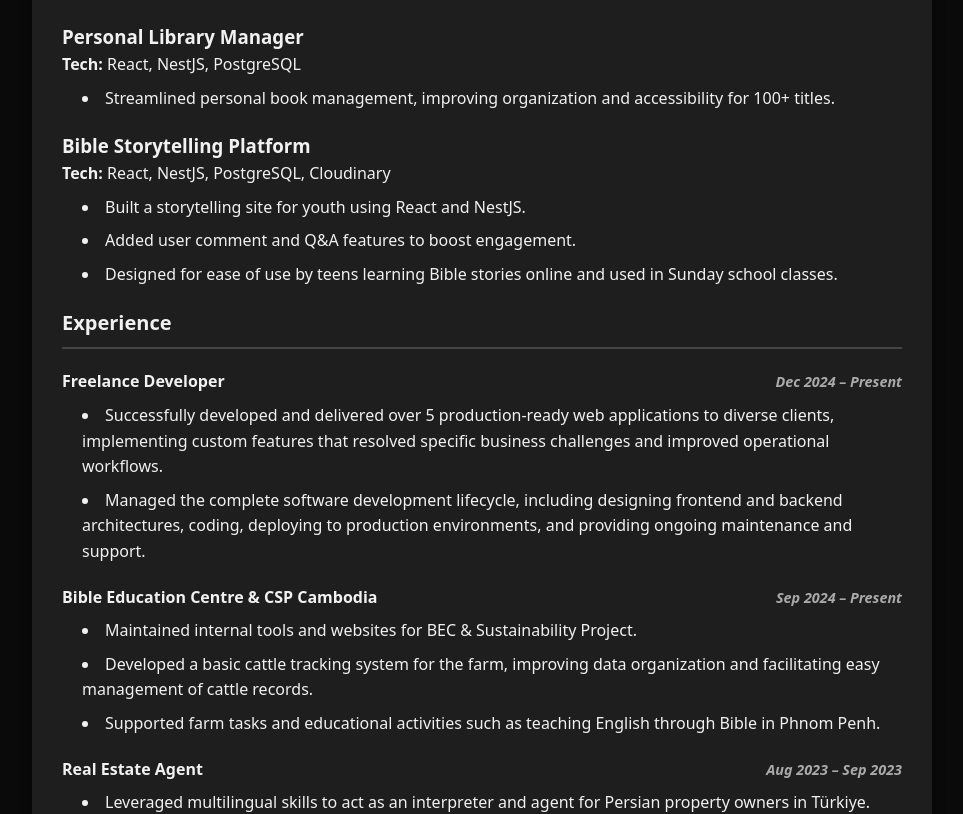
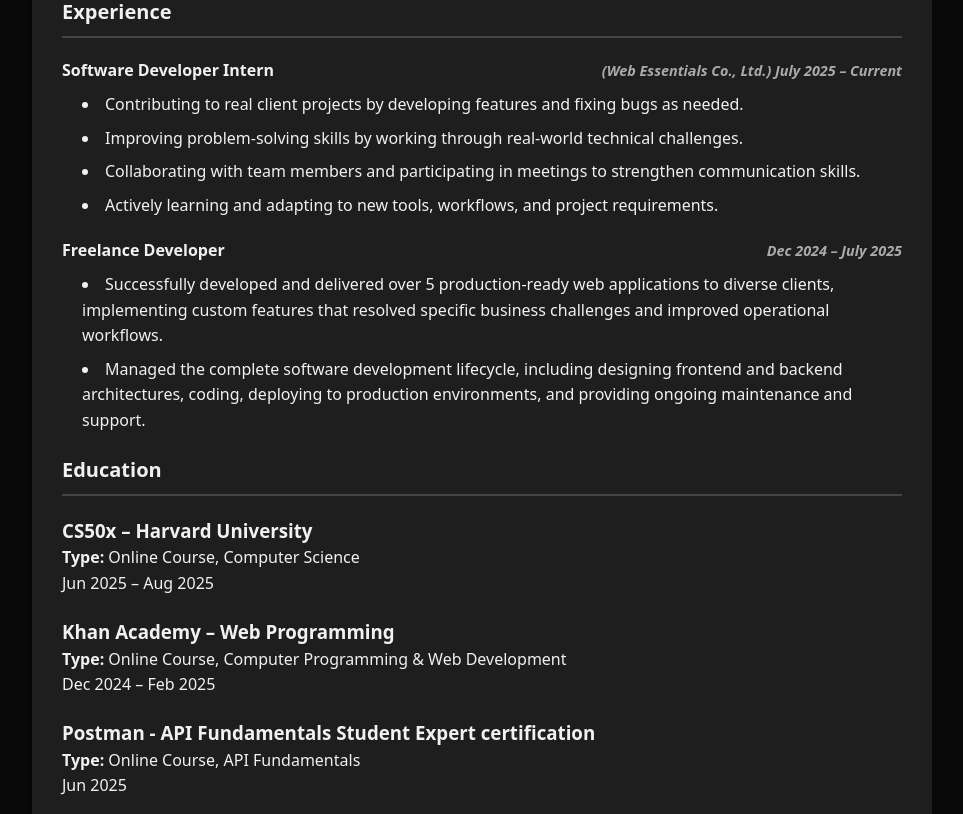
Before and after one commit to calledarian/Portfolio, a React (Create React App) app: page /resume in a window 1280 px wide. Shown: the part 1004-1818 px from the top of the page, without its empty margins (158-1121 px from the left). Built offline with nearby package versions, Linux system fonts and the light colour scheme.

Commit message:
latest upgrade to resume

```diff
--- a/src/components/Resume.js
+++ b/src/components/Resume.js
@@ -30,8 +30,7 @@
                 <section className="resume-section">
                     <h2>Summary</h2>
                     <p>
-                        Self-taught full-stack developer with a focus on scalable backend logic, intuitive UI design, and strong database architecture. Delivered 5+ full CRUD applications, improving client workflows, user engagement, and system reliability.
-
+                        Self-taught full-stack developer currently interning in a real-world team. Focused on backend logic, clean UIs, and solid database design.
                     </p>
                 </section>
 
@@ -72,67 +71,65 @@
                             <li>Developed a tour booking app using React, NestJS, and PostgreSQL.</li>
                             <li>Enabled public tour reservations and admin confirmations through a secure dashboard.</li>
                             <li>Implemented robust security measures (rate limiting, session-based JWT auth, honeypots, reCAPTCHA, bcrypt, Helmet) to protect against common web vulnerabilities and ensure secure user interactions.</li>
-                            <li> Designed for a Southeast Asia-based local guide and deployed to production.</li>
-                        </ul>
-                    </div>
-
-                    <div className="project-item">
-                        <h3>Personal Library Manager</h3>
-                        <p><strong>Tech:</strong> React, NestJS, PostgreSQL</p>
-                        <ul>
-                            <li>Streamlined personal book management, improving organization and accessibility for 100+ titles.</li>
-                        </ul>
-                    </div>
-
-                    <div className="project-item">
-                        <h3>Bible Storytelling Platform</h3>
-                        <p><strong>Tech:</strong> React, NestJS, PostgreSQL, Cloudinary</p>
-                        <ul>
-                            <li>Built a storytelling site for youth using React and NestJS. </li>
-                            <li>Added user comment and Q&A features to boost engagement. </li>
-                            <li>Designed for ease of use by teens learning Bible stories online and used in Sunday school classes.</li>
+                            <li>Designed for a Southeast Asia-based local guide and deployed to production.</li>
                         </ul>
                     </div>
                 </section>
 
                 {/* Experience */}
+
                 <section className="resume-section">
                     <h2>Experience</h2>
 
                     <div className="experience-item">
                         <div className="experience-header">
+                            <h3>Software Developer Intern</h3>
+                            <span className="date">(Web Essentials Co., Ltd.) July 2025 – Current</span>
+                        </div>
+                        <ul>
+                            <li>Contributing to real client projects by developing features and fixing bugs as needed.</li>
+                            <li>Improving problem-solving skills by working through real-world technical challenges.</li>
+                            <li>Collaborating with team members and participating in meetings to strengthen communication skills.</li>
+                            <li>Actively learning and adapting to new tools, workflows, and project requirements.</li>
+                        </ul>
+                    </div>
+
+
+                    <div className="experience-item">
+                        <div className="experience-header">
                             <h3>Freelance Developer</h3>
-                            <span className="date">Dec 2024 – Present</span>
+                            <span className="date">Dec 2024 – July 2025</span>
                         </div>
                         <ul>
                             <li>Successfully developed and delivered over 5 production-ready web applications to diverse clients, implementing custom features that resolved specific business challenges and improved operational workflows.</li>
                             <li>Managed the complete software development lifecycle, including designing frontend and backend architectures, coding, deploying to production environments, and providing ongoing maintenance and support.</li>
                         </ul>
                     </div>
+                </section>
+
+                {/* Education */}
+                <section className="resume-section">
+                    <h2>Education</h2>
 
                     <div className="experience-item">
-                        <div className="experience-header">
-                            <h3>Bible Education Centre & CSP Cambodia</h3>
-                            <span className="date">Sep 2024 – Present</span>
-                        </div>
-                        <ul>
-                            <li>Maintained internal tools and websites for BEC & Sustainability Project.</li>
-                            <li>Developed a basic cattle tracking system for the farm, improving data organization and facilitating easy management of cattle records.</li>
-                            <li>Supported farm tasks and educational activities such as teaching English through Bible in Phnom Penh.</li>
-                        </ul>
+                        <h3>CS50x – Harvard University</h3>
+                        <p><strong>Type:</strong> Online Course, Computer Science</p>
+                        <span className="date">Jun 2025 – Aug 2025</span>
                     </div>
 
                     <div className="experience-item">
-                        <div className="experience-header">
-                            <h3>Real Estate Agent</h3>
-                            <span className="date">Aug 2023 – Sep 2023</span>
-                        </div>
-                        <ul>
-                            <li>Leveraged multilingual skills to act as an interpreter and agent for Persian property owners in Türkiye.</li>
-                            <li>Successfully closed 3 deals and managed property listings on Telegram, facilitating transactions with local buyers.</li>
-                        </ul>
+                        <h3>Khan Academy – Web Programming</h3>
+                        <p><strong>Type:</strong> Online Course, Computer Programming & Web Development</p>
+                        <span className="date">Dec 2024 – Feb 2025</span>
+                    </div>
+
+                    <div className="experience-item">
+                        <h3>Postman - API Fundamentals Student Expert certification</h3>
+                        <p><strong>Type:</strong> Online Course, API Fundamentals </p>
+                        <span className="date">Jun 2025</span>
                     </div>
                 </section>
+
 
                 {/* Footer */}
                 <footer className="resume-footer no-print">
```
